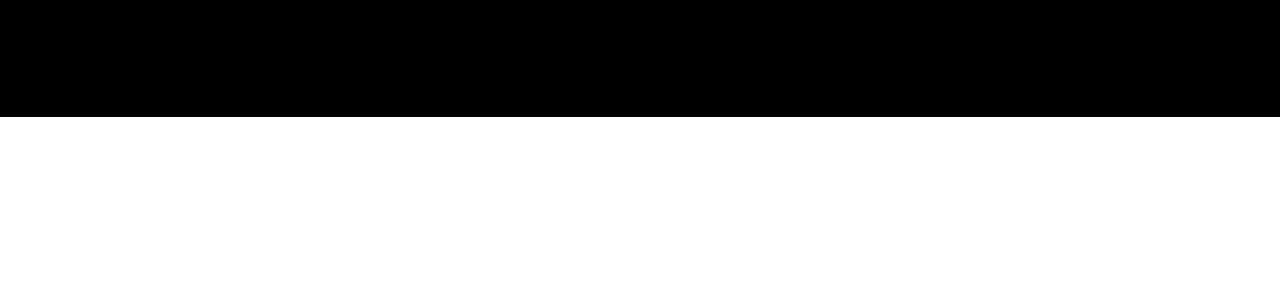
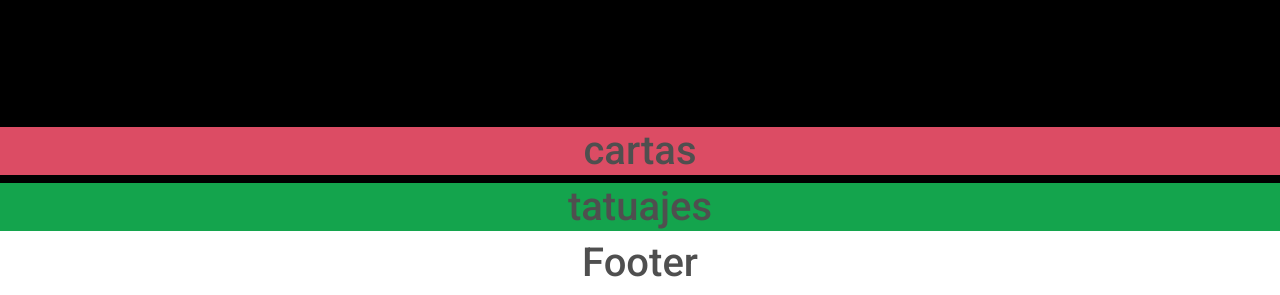
Before and after one commit to juanma0089/Studio_tatto, a plain HTML site: page index.html in a window 1280 px wide. Shown: the part 703-998 px from the top of the page. Before the commit the page ends 820 px from the top, so only its background shows below. Drawn offline with nearby package versions, Linux system fonts and the light colour scheme.

Commit message:
secciones predefinidas

```diff
--- a/index.html
+++ b/index.html
@@ -67,18 +67,26 @@
     </nav>
     <!-- Navbar -->
   </header>
-  <div class="container-fluid bg-black">
+  <div class="container-fluid bg-black p-0">
     <div class=" d-block">
       <img class="col-12" src="/img/studio.jpg" alt="">
     </div>
-    <div class="bannerArtistas mt-5 text-light text-center">
+    <section class="bannerArtistas mt-5 text-light text-center ">
       <h1>Nuestros artistas</h1>
-    </div>
+    </section>
+    <section class="cartas text-center bg-danger">
+      <h1>cartas</h1>
+    </section>
+    <section class="cartas text-center bg-success">
+      <h1>tatuajes</h1>
+    </section>
     <!-- <div class="">
       <video autoplay loop muted src="https://video.wixstatic.com/video/fc5830_db61490e81764f44af3e59bd2ac4ed3a/1080p/mp4/file.mp4" type="video/mp4">
       </video>
     </div> -->
   </div>
 </body>
-
+<footer>
+<h1 class="text-center">Footer</h1>
+</footer>
 </html>
```
Also changed, not shown: webs.txt.
